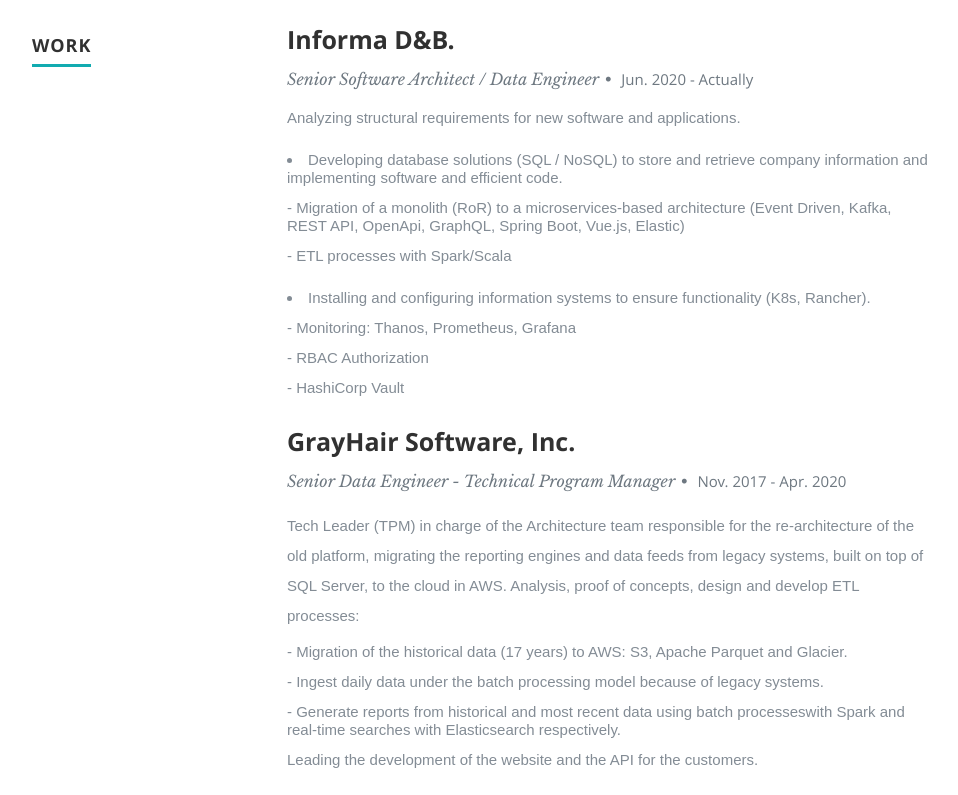
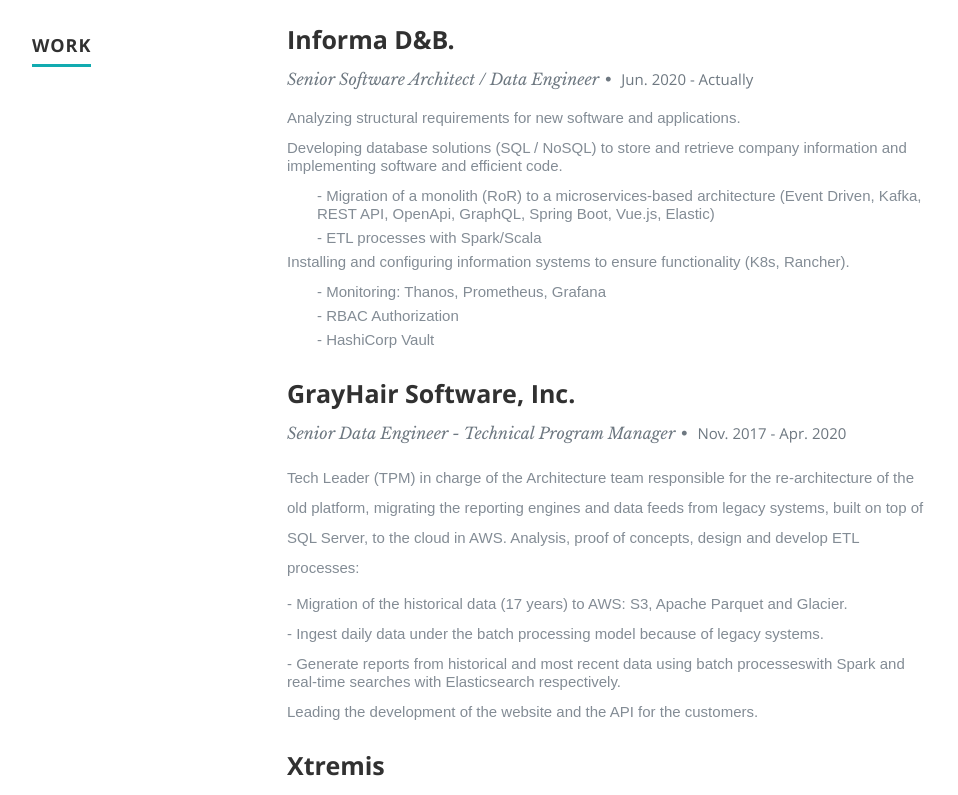
Before and after one commit to sylvinho81/resume, a React (Create React App) app: page / in a window 1280 px wide. Shown: the part 1460-2255 px from the top of the page, without its empty margins (118-1076 px from the left). Built offline with nearby package versions, Linux system fonts and the light colour scheme.

Commit message:
New stack tech

```diff
--- a/src/components/resume/resume.js
+++ b/src/components/resume/resume.js
@@ -82,6 +82,7 @@
               <Skill skills={resumeData.skills3}/>
               <Skill skills={resumeData.skills4}/>
               <Skill skills={resumeData.skills5}/>
+              <Skill skills={resumeData.skills6}/>
    				  </div>
 
 
--- a/src/resumeData.js
+++ b/src/resumeData.js
@@ -42,7 +42,7 @@
       "MonthOfLeaving":"Actually",
       "YearOfLeaving":"",
       "Achievements": "<ul>" +
-                      "<li>Analyzing structural requirements for new software and applications.</li></ul>" +
+                      "<li>Analyzing structural requirements for new software and applications.</li>" +
                       "<li>Developing database solutions (SQL / NoSQL) to store and retrieve company information and implementing software and efficient code.</li>" +
                       "<ul>" +
                       "<li> - Migration of a monolith (RoR) to a microservices-based architecture (Event Driven, Kafka, REST API, OpenApi, GraphQL, Spring Boot, Vue.js, Elastic)</li>" +
@@ -53,6 +53,7 @@
                       "<li> - Monitoring: Thanos, Prometheus, Grafana</li>" +
                       "<li> - RBAC Authorization</li>" +
                       "<li> - HashiCorp Vault</li>" +
+                      "</ul>"  +
                       "</ul>"
 
     },
```
